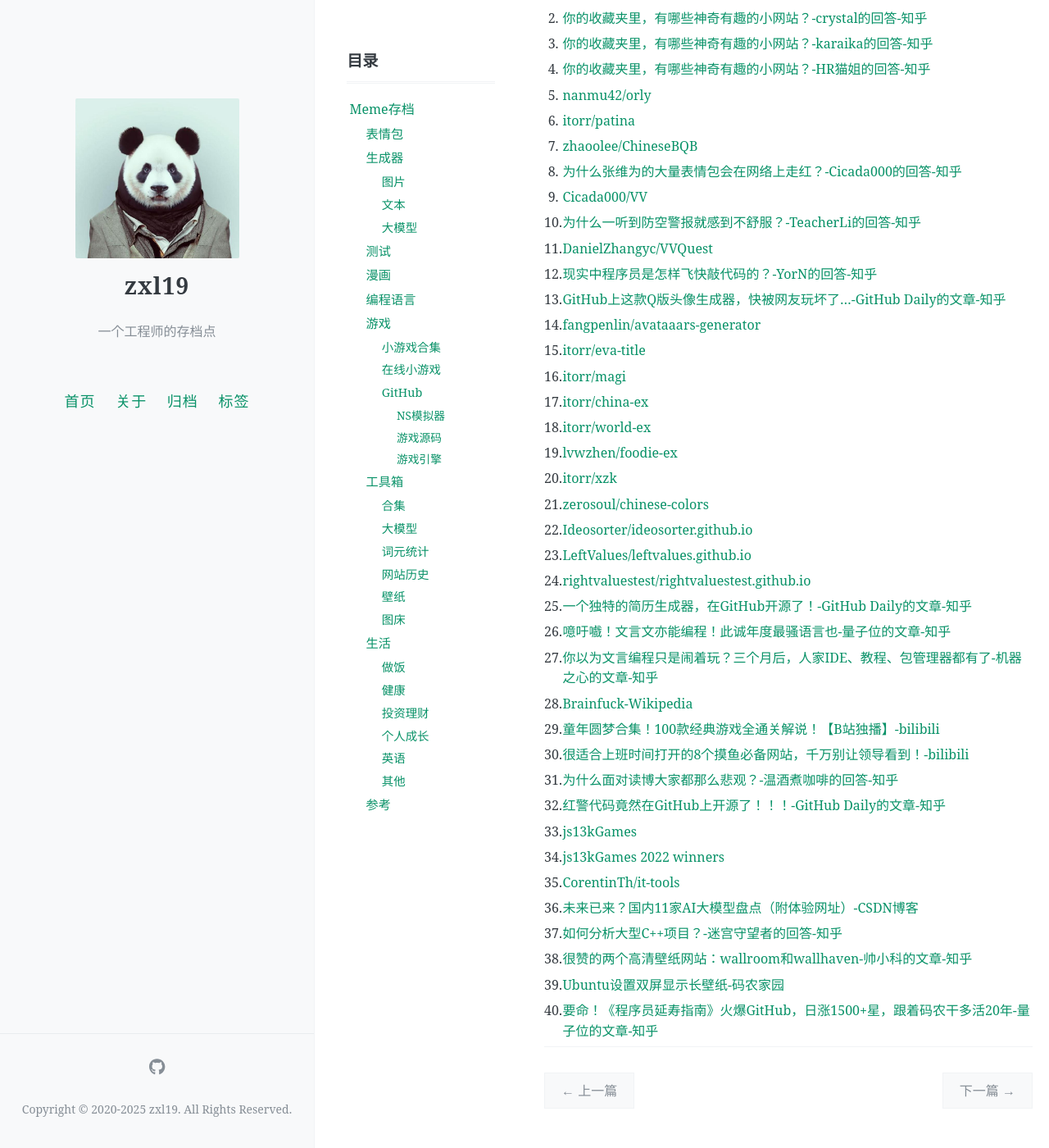
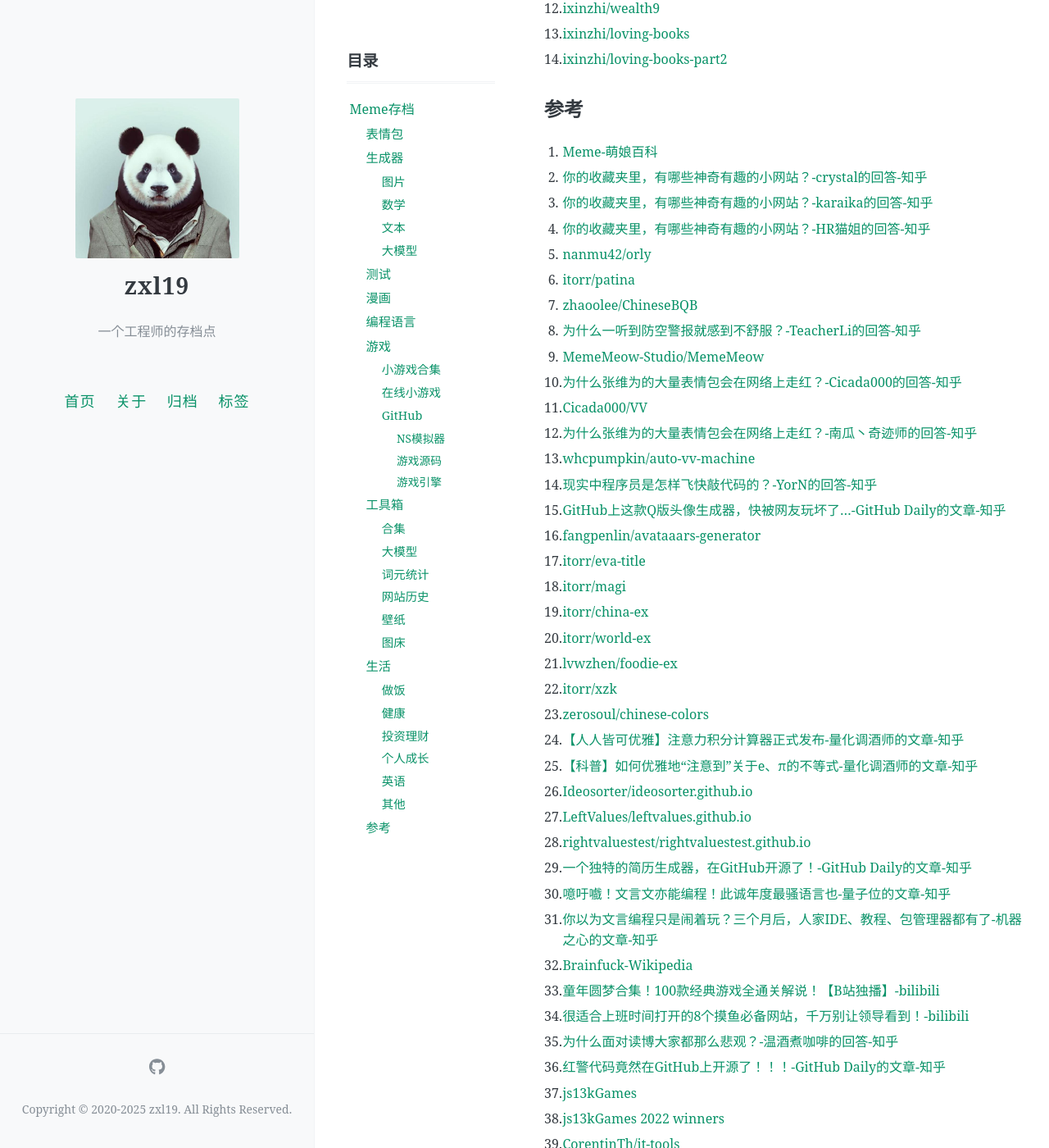
Before and after one commit to zxl19/zxl19.github.io, a Jekyll site: the page built from _posts/2020-06-08-meme-archive.md, in a window 1280 px wide and 1400 px high, scrolled down 7116 px. Shown: the whole window at 82% size. Built offline with Jekyll 4.4.1, drawn with Linux system fonts in a browser that asks for light colours; comment, search, counter and statistics services are not loaded; some of the changed text lies outside the part shown.

Commit message:
Update Posts modified:   _posts/2020-06-08-meme-archive.md modified:   _posts/2021-06-14-ergonomics-setup.md modified:   _posts/2021-06-23-math-tool.md modified:   _posts/2021-08-14-git-note.md modified:   _posts/2022-09-20-personal-blog.md

```diff
--- a/_posts/2020-06-08-meme-archive.md
+++ b/_posts/2020-06-08-meme-archive.md
@@ -41,6 +41,10 @@ Meme这个词最初源自英国著名科学家理查德·道金斯所著的《
 10. [斜着看生成器](https://lab.magiconch.com/xzk/)
 11. [绯红-中国传统颜色手册](https://colors.ichuantong.cn)
 12. [Linify](http://linify.me)
+
+### 数学
+
+1. [注意力计算器](http://zhuyidao.com)
 
 ### 文本
 
@@ -255,36 +262,40 @@ Meme这个词最初源自英国著名科学家理查德·道金斯所著的《
 5. [nanmu42/orly](https://github.com/nanmu42/orly)
 6. [itorr/patina](https://github.com/itorr/patina)
 7. [zhaoolee/ChineseBQB](https://github.com/zhaoolee/ChineseBQB)
-8. [为什么张维为的大量表情包会在网络上走红？-Cicada000的回答-知乎](https://www.zhihu.com/question/656505859/answer/91460193547)
-9. [Cicada000/VV](https://github.com/Cicada000/VV)
-10. [为什么一听到防空警报就感到不舒服？-TeacherLi的回答-知乎](https://www.zhihu.com/question/32193703/answer/102408152458)
-11. [DanielZhangyc/VVQuest](https://github.com/DanielZhangyc/VVQuest)
-12. [现实中程序员是怎样飞快敲代码的？-YorN的回答-知乎](https://www.zhihu.com/question/344204034/answer/1268064267)
-13. [GitHub上这款Q版头像生成器，快被网友玩坏了...-GitHub Daily的文章-知乎](https://zhuanlan.zhihu.com/p/450978590)
-14. [fangpenlin/avataaars-generator](https://github.com/fangpenlin/avataaars-generator)
-15. [itorr/eva-title](https://github.com/itorr/eva-title)
-16. [itorr/magi](https://github.com/itorr/magi)
-17. [itorr/china-ex](https://github.com/itorr/china-ex)
-18. [itorr/world-ex](https://github.com/itorr/world-ex)
-19. [lvwzhen/foodie-ex](https://github.com/lvwzhen/foodie-ex)
-20. [itorr/xzk](https://github.com/itorr/xzk)
-21. [zerosoul/chinese-colors](https://github.com/zerosoul/chinese-colors)
-22. [Ideosorter/ideosorter.github.io](https://github.com/Ideosorter/ideosorter.github.io)
-23. [LeftValues/leftvalues.github.io](https://github.com/LeftValues/leftvalues.github.io)
-24. [rightvaluestest/rightvaluestest.github.io](https://github.com/rightvaluestest/rightvaluestest.github.io)
-25. [一个独特的简历生成器，在GitHub开源了！-GitHub Daily的文章-知乎](https://zhuanlan.zhihu.com/p/504859666)
-26. [噫吁嚱！文言文亦能编程！此诚年度最骚语言也-量子位的文章-知乎](https://zhuanlan.zhihu.com/p/97985273)
-27. [你以为文言编程只是闹着玩？三个月后，人家IDE、教程、包管理器都有了-机器之心的文章-知乎](https://zhuanlan.zhihu.com/p/112650761)
-28. [Brainfuck-Wikipedia](https://en.wikipedia.org/wiki/Brainfuck)
-29. [童年圆梦合集！100款经典游戏全通关解说！【B站独播】-bilibili](https://www.bilibili.com/video/BV15u4y1M78g)
-30. [很适合上班时间打开的8个摸鱼必备网站，千万别让领导看到！-bilibili](https://www.bilibili.com/video/BV16u411d7N3)
-31. [为什么面对读博大家都那么悲观？-温酒煮咖啡的回答-知乎](https://www.zhihu.com/question/439204161/answer/3107116546)
-32. [红警代码竟然在GitHub上开源了！！！-GitHub Daily的文章-知乎](https://zhuanlan.zhihu.com/p/146383298)
-33. [js13kGames](https://js13kgames.com)
-34. [js13kGames 2022 winners](https://github.blog/2022-10-06-js13k-2022-winners/)
-35. [CorentinTh/it-tools](https://github.com/CorentinTh/it-tools)
-36. [未来已来？国内11家AI大模型盘点（附体验网址）-CSDN博客](https://blog.csdn.net/qq_51646682/article/details/136905451)
-37. [如何分析大型C++项目？-迷宫守望者的回答-知乎](https://www.zhihu.com/question/531050207/answer/3356560375)
-38. [很赞的两个高清壁纸网站：wallroom和wallhaven-帅小科的文章-知乎](https://zhuanlan.zhihu.com/p/376579457)
-39. [Ubuntu设置双屏显示长壁纸-码农家园](https://www.codenong.com/cs109695249/)
-40. [要命！《程序员延寿指南》火爆GitHub，日涨1500+星，跟着码农干多活20年-量子位的文章-知乎](https://zhuanlan.zhihu.com/p/502393797)
+8. [为什么一听到防空警报就感到不舒服？-TeacherLi的回答-知乎](https://www.zhihu.com/question/32193703/answer/102408152458)
+9. [MemeMeow-Studio/MemeMeow](https://github.com/MemeMeow-Studio/MemeMeow)
+10. [为什么张维为的大量表情包会在网络上走红？-Cicada000的回答-知乎](https://www.zhihu.com/question/656505859/answer/91460193547)
+11. [Cicada000/VV](https://github.com/Cicada000/VV)
+12. [为什么张维为的大量表情包会在网络上走红？-南瓜丶奇迹师的回答-知乎](https://www.zhihu.com/question/656505859/answer/104916914271)
+13. [whcpumpkin/auto-vv-machine](https://github.com/whcpumpkin/auto-vv-machine)
+14. [现实中程序员是怎样飞快敲代码的？-YorN的回答-知乎](https://www.zhihu.com/question/344204034/answer/1268064267)
+15. [GitHub上这款Q版头像生成器，快被网友玩坏了...-GitHub Daily的文章-知乎](https://zhuanlan.zhihu.com/p/450978590)
+16. [fangpenlin/avataaars-generator](https://github.com/fangpenlin/avataaars-generator)
+17. [itorr/eva-title](https://github.com/itorr/eva-title)
+18. [itorr/magi](https://github.com/itorr/magi)
+19. [itorr/china-ex](https://github.com/itorr/china-ex)
+20. [itorr/world-ex](https://github.com/itorr/world-ex)
+21. [lvwzhen/foodie-ex](https://github.com/lvwzhen/foodie-ex)
+22. [itorr/xzk](https://github.com/itorr/xzk)
+23. [zerosoul/chinese-colors](https://github.com/zerosoul/chinese-colors)
+24. [【人人皆可优雅】注意力积分计算器正式发布-量化调酒师的文章-知乎](https://zhuanlan.zhihu.com/p/20960679909)
+25. [【科普】如何优雅地“注意到”关于e、π的不等式-量化调酒师的文章-知乎](https://zhuanlan.zhihu.com/p/669285539)
+26. [Ideosorter/ideosorter.github.io](https://github.com/Ideosorter/ideosorter.github.io)
+27. [LeftValues/leftvalues.github.io](https://github.com/LeftValues/leftvalues.github.io)
+28. [rightvaluestest/rightvaluestest.github.io](https://github.com/rightvaluestest/rightvaluestest.github.io)
+29. [一个独特的简历生成器，在GitHub开源了！-GitHub Daily的文章-知乎](https://zhuanlan.zhihu.com/p/504859666)
+30. [噫吁嚱！文言文亦能编程！此诚年度最骚语言也-量子位的文章-知乎](https://zhuanlan.zhihu.com/p/97985273)
+31. [你以为文言编程只是闹着玩？三个月后，人家IDE、教程、包管理器都有了-机器之心的文章-知乎](https://zhuanlan.zhihu.com/p/112650761)
+32. [Brainfuck-Wikipedia](https://en.wikipedia.org/wiki/Brainfuck)
+33. [童年圆梦合集！100款经典游戏全通关解说！【B站独播】-bilibili](https://www.bilibili.com/video/BV15u4y1M78g)
+34. [很适合上班时间打开的8个摸鱼必备网站，千万别让领导看到！-bilibili](https://www.bilibili.com/video/BV16u411d7N3)
+35. [为什么面对读博大家都那么悲观？-温酒煮咖啡的回答-知乎](https://www.zhihu.com/question/439204161/answer/3107116546)
+36. [红警代码竟然在GitHub上开源了！！！-GitHub Daily的文章-知乎](https://zhuanlan.zhihu.com/p/146383298)
+37. [js13kGames](https://js13kgames.com)
+38. [js13kGames 2022 winners](https://github.blog/2022-10-06-js13k-2022-winners/)
+39. [CorentinTh/it-tools](https://github.com/CorentinTh/it-tools)
+40. [未来已来？国内11家AI大模型盘点（附体验网址）-CSDN博客](https://blog.csdn.net/qq_51646682/article/details/136905451)
+41. [如何分析大型C++项目？-迷宫守望者的回答-知乎](https://www.zhihu.com/question/531050207/answer/3356560375)
+42. [很赞的两个高清壁纸网站：wallroom和wallhaven-帅小科的文章-知乎](https://zhuanlan.zhihu.com/p/376579457)
+43. [Ubuntu设置双屏显示长壁纸-码农家园](https://www.codenong.com/cs109695249/)
+44. [要命！《程序员延寿指南》火爆GitHub，日涨1500+星，跟着码农干多活20年-量子位的文章-知乎](https://zhuanlan.zhihu.com/p/502393797)
```
Also changed, not shown: other parts of _posts/2020-06-08-meme-archive.md (+12 -9 lines), _posts/2021-06-14-ergonomics-setup.md (+3 -2 lines), _posts/2021-06-23-math-tool.md (+5 -4 lines), _posts/2021-08-14-git-note.md (+17 -14 lines), _posts/2022-09-20-personal-blog.md (+11 -9 lines).
